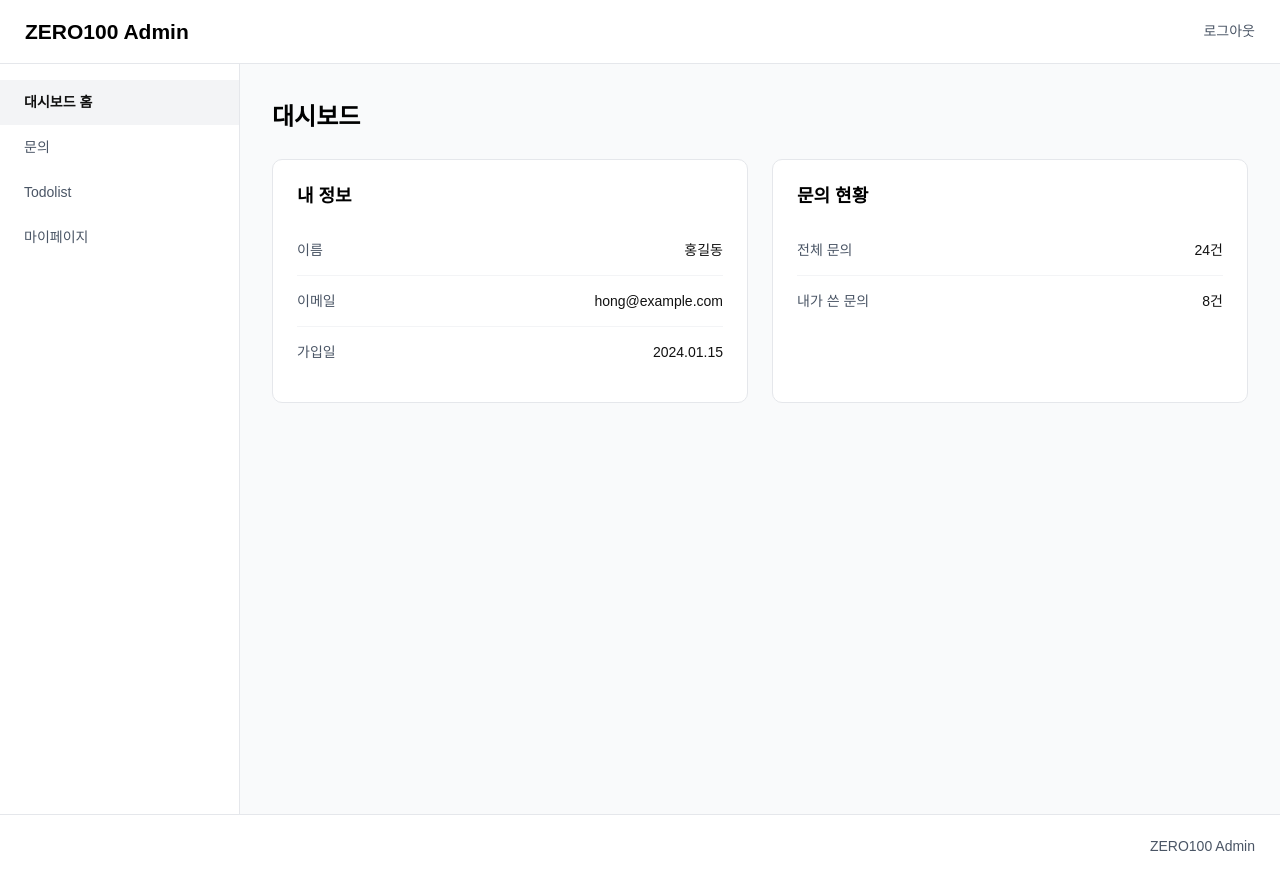
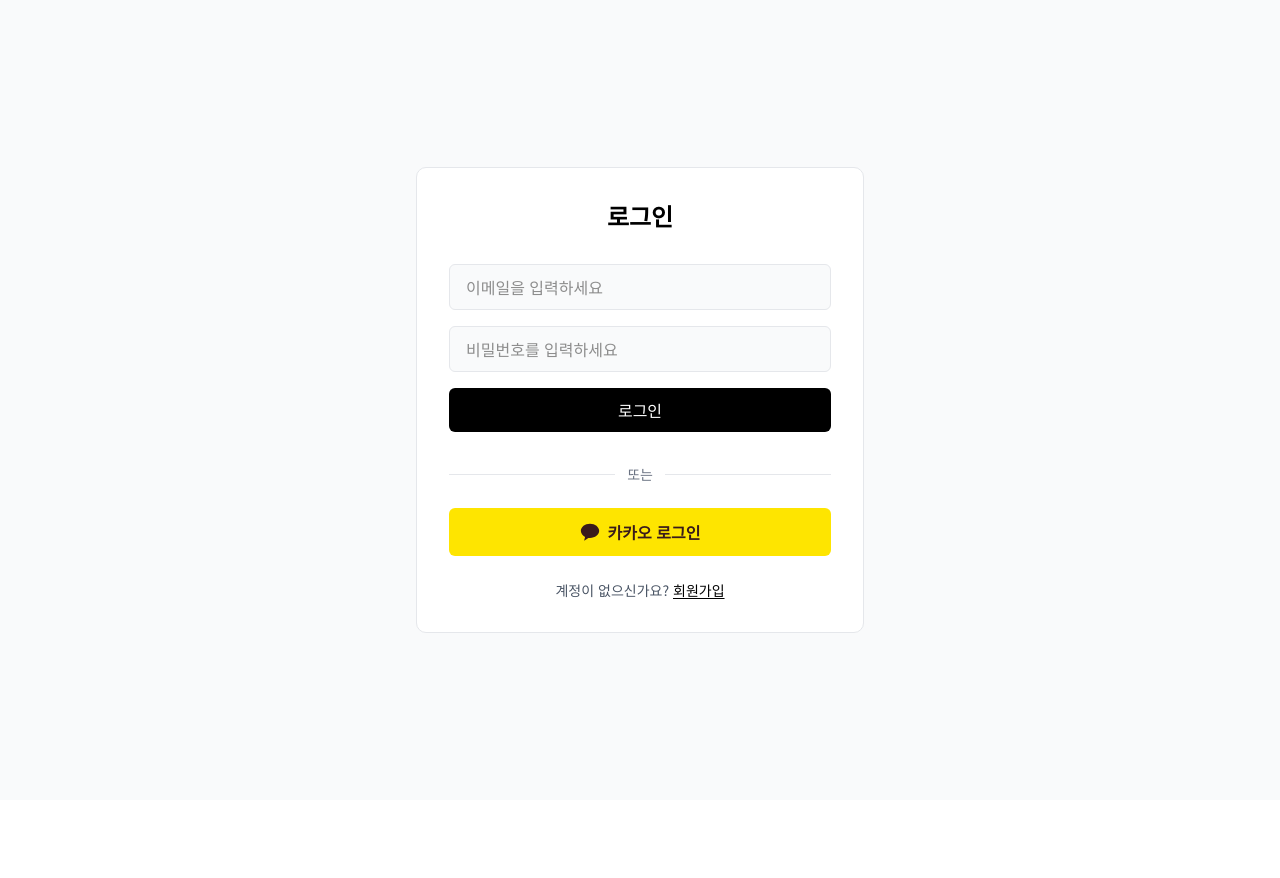
Before and after one commit to Leets-Official/8th-FE-Zero100, a React (Vite) app: page /login in a window 1280 px wide. Before the commit this address led to /. After the commit the page ends 800 px from the top, so only its background shows below. Built offline with nearby package versions, Linux system fonts and the light colour scheme.

Commit message:
feat: 5주차 로그인 및 회원가입 UI 구현

```diff
--- a/src/App.jsx
+++ b/src/App.jsx
@@ -2,11 +2,15 @@ import { Navigate, Route, Routes } from 'react-router';
 import { ROUTES } from './constants/routes.js';
 import ComponentsPage from './pages/ComponentsPage.jsx';
 import DashboardPage from './pages/DashboardPage.jsx';
+import LoginPage from './pages/LoginPage.jsx';
+import SignupPage from './pages/SignupPage.jsx';
 import TodoApp from './pages/TodoApp.jsx';
 
 function App() {
   return (
     <Routes>
+      <Route path={ROUTES.login} element={<LoginPage />} />
+      <Route path={ROUTES.signup} element={<SignupPage />} />
       <Route path={ROUTES.dashboard} element={<DashboardPage />} />
       <Route path={ROUTES.components} element={<ComponentsPage />} />
       <Route path="/todolist/*" element={<TodoApp />} />
--- a/src/constants/routes.js
+++ b/src/constants/routes.js
@@ -1,4 +1,6 @@
 export const ROUTES = {
+  login: '/login',
+  signup: '/signup',
   dashboard: '/',
   components: '/components',
   home: '/todolist',
--- /dev/null
+++ b/src/pages/LoginPage.jsx
@@ -0,0 +1,71 @@
+import { useState } from 'react';
+import { Link } from 'react-router';
+import { AdminButton, AdminTextInput } from '../components/admin/AdminUI.jsx';
+import { ROUTES } from '../constants/routes.js';
+import './login-page.css';
+
+function LoginPage() {
+  const [message, setMessage] = useState('');
+
+  function handleSubmit(event) {
+    event.preventDefault();
+    setMessage('로그인 서비스는 준비 중입니다.');
+  }
+
+  return (
+    <main className="login-page">
+      <section className="login-card" aria-labelledby="login-title">
+        <h1 id="login-title">로그인</h1>
+
+        <form className="login-form" onSubmit={handleSubmit}>
+          <AdminTextInput
+            id="login-email"
+            aria-label="이메일"
+            type="email"
+            name="email"
+            autoComplete="username"
+            placeholder="이메일을 입력하세요"
+            required
+          />
+          <AdminTextInput
+            id="login-password"
+            aria-label="비밀번호"
+            type="password"
+            name="password"
+            autoComplete="current-password"
+            placeholder="비밀번호를 입력하세요"
+            required
+          />
+          <AdminButton type="submit">로그인</AdminButton>
+        </form>
+
+        <div className="login-divider">
+          <span>또는</span>
+        </div>
+
+        <button
+          className="login-kakao"
+          type="button"
+          onClick={() => setMessage('카카오 로그인 서비스는 준비 중입니다.')}
+        >
+          <svg width="20" height="20" viewBox="0 0 24 24" aria-hidden="true">
+            <path
+              fill="currentColor"
+              d="M12 2C5.925 2 1 5.858 1 10.617c0 3.058 2.034 5.743 5.095 7.269l-1.036 3.87a.3.3 0 0 0 .449.329l4.535-2.998c.637.09 1.29.147 1.957.147 6.075 0 11-3.858 11-8.617S18.075 2 12 2Z"
+            />
+          </svg>
+          카카오 로그인
+        </button>
+
+        <p className="login-signup">
+          계정이 없으신가요? <Link to={ROUTES.signup}>회원가입</Link>
+        </p>
+        <p className="login-message" role="status">
+          {message}
+        </p>
+      </section>
+    </main>
+  );
+}
+
+export default LoginPage;
--- /dev/null
+++ b/src/pages/SignupPage.jsx
@@ -0,0 +1,125 @@
+import { useState } from 'react';
+import { Link } from 'react-router';
+import { AdminButton, AdminTextInput } from '../components/admin/AdminUI.jsx';
+import { ROUTES } from '../constants/routes.js';
+import './login-page.css';
+
+const passwordPattern = /^(?=.*[A-Za-z])(?=.*\d)(?=.*[^A-Za-z\d\s]).{8,}$/;
+
+function SignupPage() {
+  const [values, setValues] = useState({ email: '', password: '', confirmation: '' });
+  const [touched, setTouched] = useState({});
+  const [message, setMessage] = useState('');
+
+  const emailError = !/^[^\s@]+@[^\s@]+\.[^\s@]+$/.test(values.email)
+    ? '올바른 이메일 형식을 입력해주세요'
+    : '';
+  const passwordError =
+    touched.password && !passwordPattern.test(values.password)
+      ? '8자 이상, 영문/숫자/특수문자를 포함해주세요'
+      : '';
+  const confirmationError =
+    touched.confirmation && values.confirmation !== values.password
+      ? '비밀번호가 일치하지 않습니다'
+      : '';
+
+  function updateValue(event) {
+    const { name, value } = event.target;
+    setValues((previous) => ({ ...previous, [name]: value }));
+    setMessage('');
+  }
+
+  function handleBlur(event) {
+    setTouched((previous) => ({ ...previous, [event.target.name]: true }));
+  }
+
+  function handleSubmit(event) {
+    event.preventDefault();
+    setTouched({ email: true, password: true, confirmation: true });
+
+    if (
+      !/^[^\s@]+@[^\s@]+\.[^\s@]+$/.test(values.email) ||
+      !passwordPattern.test(values.password) ||
+      values.confirmation !== values.password
+    ) {
+      return;
+    }
+
+    setMessage('회원가입 서비스는 준비 중입니다.');
+  }
+
+  return (
+    <main className="login-page signup-page">
+      <section className="login-card signup-card" aria-labelledby="signup-title">
+        <h1 id="signup-title">회원가입</h1>
+
+        <form className="login-form signup-form" onSubmit={handleSubmit} noValidate>
+          <AdminTextInput
+            id="signup-email"
+            aria-label="이메일"
+            type="email"
+            name="email"
+            autoComplete="email"
+            placeholder="이메일을 입력하세요"
+            value={values.email}
+            onChange={updateValue}
+            onBlur={handleBlur}
+            error={emailError}
+          />
+          <div className="signup-field">
+            <AdminTextInput
+              id="signup-password"
+              aria-label="비밀번호"
+              type="password"
+              name="password"
+              autoComplete="new-password"
+              placeholder="비밀번호를 입력하세요"
+              value={values.password}
+              onChange={updateValue}
+              onBlur={handleBlur}
+              error={passwordError}
+              aria-describedby={passwordError ? 'signup-password-error' : 'signup-password-help'}
+            />
+            {!passwordError && (
+              <span className="signup-field__help" id="signup-password-help">
+                8자 이상, 영문/숫자/특수문자 포함
+              </span>
+            )}
+          </div>
+          <div className="signup-field">
+            <AdminTextInput
+              id="signup-confirmation"
+              aria-label="비밀번호 확인"
+              type="password"
+              name="confirmation"
+              autoComplete="new-password"
+              placeholder="비밀번호를 입력하세요"
+              value={values.confirmation}
+              onChange={updateValue}
+              onBlur={handleBlur}
+              error={confirmationError}
+              aria-describedby={
+                confirmationError ? 'signup-confirmation-error' : 'signup-confirmation-help'
+              }
+            />
+            {!confirmationError && (
+              <span className="signup-field__help" id="signup-confirmation-help">
+                비밀번호를 다시 입력해주세요
+              </span>
+            )}
+          </div>
+          <AdminButton type="submit">회원가입</AdminButton>
+        </form>
+
+        <p className="login-signup">
+          이미 계정이 있으신가요? <Link to={ROUTES.login}>로그인</Link>
+        </p>
+        <p className="login-message" role="status">
+          {message}
+        </p>
+      </section>
+    </main>
+  );
+}
+
+export default SignupPage;
--- /dev/null
+++ b/src/pages/login-page.css
@@ -0,0 +1,173 @@
+.login-page {
+  display: grid;
+  min-height: 100vh;
+  min-height: 100svh;
+  place-items: center;
+  padding: 32px 20px;
+  background: #f9fafb;
+  color: #000;
+  font-family: 'Noto Sans KR', sans-serif;
+}
+
+.login-card {
+  position: relative;
+  width: 100%;
+  max-width: 448px;
+  padding: 32px;
+  border: 1px solid #e5e7eb;
+  border-radius: 10px;
+  background: #fff;
+}
+
+.login-card h1 {
+  margin: 0 0 32px;
+  font-size: 24px;
+  font-weight: 700;
+  line-height: 32px;
+  text-align: center;
+}
+
+.login-form {
+  display: flex;
+  flex-direction: column;
+  gap: 16px;
+}
+
+.login-page .admin-field {
+  width: 100%;
+}
+
+.login-page .admin-field input {
+  display: block;
+  width: 100%;
+  height: 46px;
+  padding: 12px 16px;
+  border: 1px solid #e5e7eb;
+  border-radius: 6px;
+  background: #f9fafb;
+  color: #0a0a0a;
+  font: inherit;
+  font-size: 16px;
+  line-height: 20px;
+}
+
+.login-page .admin-field input::placeholder {
+  color: #8d8d8d;
+}
+
+.login-page .admin-button,
+.login-kakao {
+  display: flex;
+  justify-content: center;
+  align-items: center;
+  width: 100%;
+  min-height: 44px;
+  padding: 12px 16px;
+  border: 0;
+  border-radius: 6px;
+  background: #000;
+  color: #fff;
+  font: inherit;
+  font-size: 16px;
+  font-weight: 500;
+  line-height: 20px;
+  cursor: pointer;
+}
+
+.login-divider {
+  display: flex;
+  align-items: center;
+  gap: 12px;
+  margin: 32px 0 24px;
+  color: #6a7282;
+  font-size: 14px;
+  line-height: 20px;
+}
+
+.login-divider::before,
+.login-divider::after {
+  flex: 1;
+  height: 1px;
+  background: #e5e7eb;
+  content: '';
+}
+
+.login-kakao {
+  min-height: 48px;
+  gap: 8px;
+  background: #fee500;
+  color: #391b1b;
+  font-weight: 600;
+}
+
+.login-signup {
+  margin: 24px 0 0;
+  color: #4a5565;
+  font-size: 14px;
+  line-height: 20px;
+  text-align: center;
+}
+
+.login-signup a {
+  padding: 0;
+  border: 0;
+  background: none;
+  color: #000;
+  font: inherit;
+  text-decoration: underline;
+  text-underline-offset: 2px;
+  cursor: pointer;
+}
+
+.login-page input:focus-visible,
+.login-page button:focus-visible {
+  outline: 2px solid #4f46e5;
+  outline-offset: 3px;
+}
+
+.login-page a:focus-visible {
+  outline: 2px solid #4f46e5;
+  outline-offset: 3px;
+}
+
+.signup-field__help {
+  display: block;
+  margin-top: 4px;
+  color: #8d8d8d;
+  font-size: 10px;
+  line-height: 16px;
+}
+
+.signup-page .admin-field__error {
+  display: block;
+  margin-top: 4px;
+  color: #ef4444;
+  font-size: 10px;
+  line-height: 16px;
+}
+
+.signup-page .login-signup {
+  margin-top: 40px;
+}
+
+.signup-page .admin-field input[aria-invalid='true'] {
+  border-color: #ef4444;
+}
+
+.login-message {
+  margin: 0;
+  color: #4a5565;
+  font-size: 14px;
+  line-height: 20px;
+  text-align: center;
+}
+
+.login-message:not(:empty) {
+  margin-top: 16px;
+}
+
+@media (max-width: 480px) {
+  .login-card {
+    padding: 28px 24px;
+  }
+}
```
